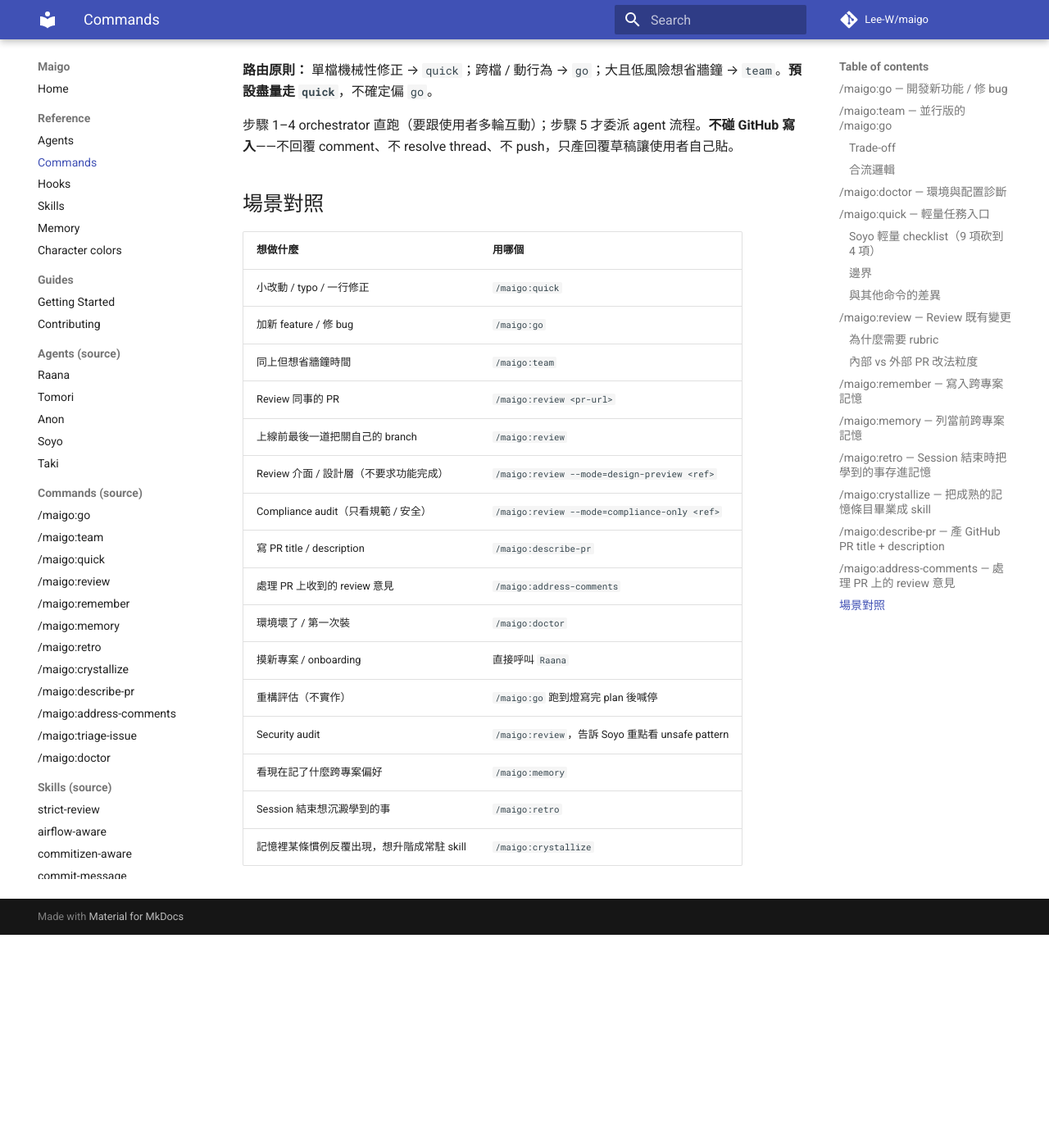
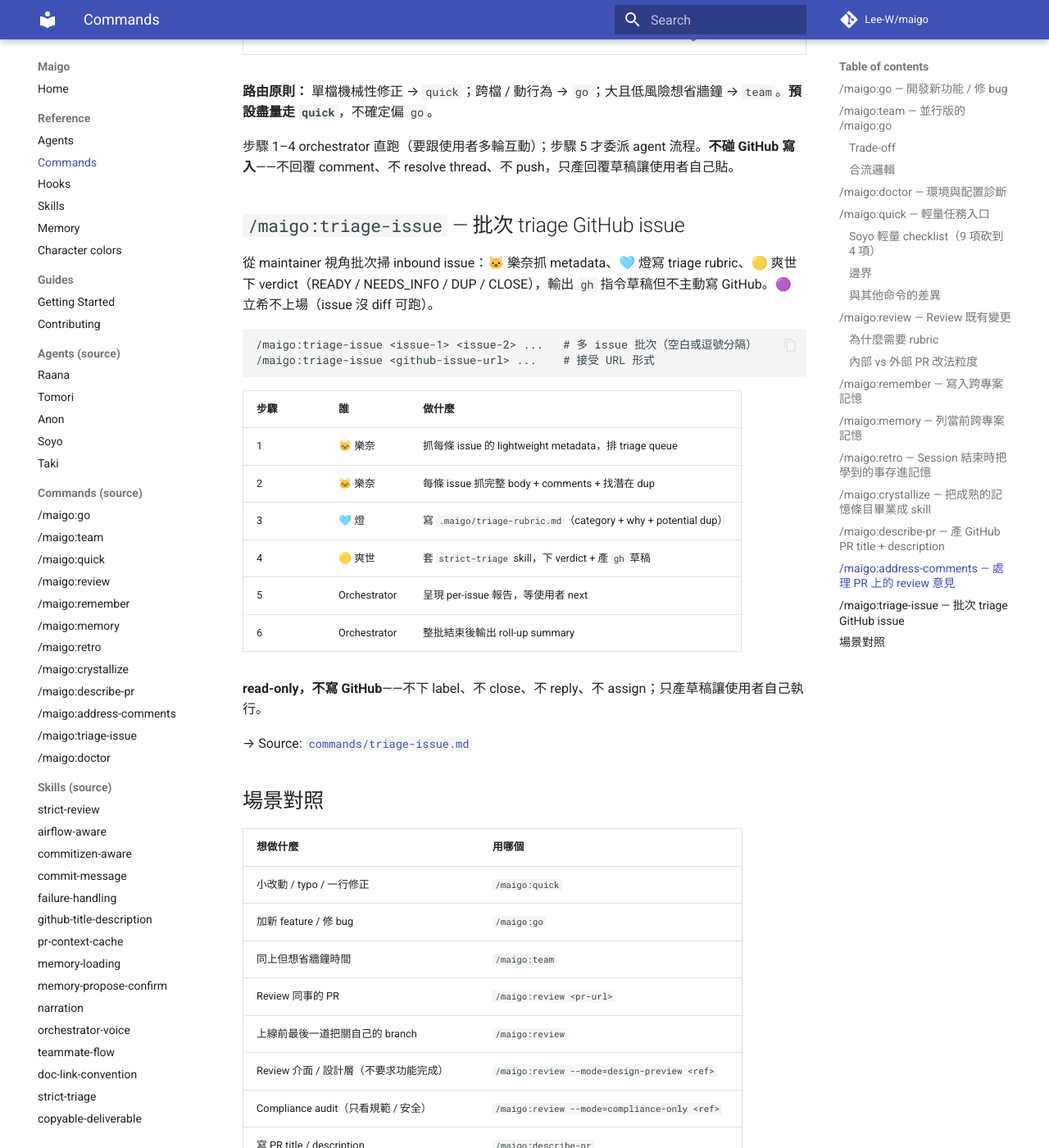
Before and after one commit to Lee-W/maigo, an MkDocs documentation site: the page built from docs/reference/commands.md, in a window 1280 px wide and 1400 px high, scrolled down 6608 px. Shown: the whole window at 82% size. Built offline with MkDocs 1.6.1 and Material for MkDocs 9.7.7, drawn with Linux system fonts in a browser that asks for light colours; comment, search, counter and statistics services are not loaded; before the commit the page ends 7748 px from its top, so only the background shows below that; some of the changed text lies outside the part shown.

Commit message:
docs: add missing crystallize and triage-issue to command listings
README and docs/reference/commands.md listed "10 commands" while there
are 12; triage-issue had no prose entry at all. Correct the count to 12,
add /maigo:crystallize and /maigo:triage-issue, and add the triage-issue
section plus its scenario-table row.

````diff
--- a/docs/reference/commands.md
+++ b/docs/reference/commands.md
@@ -238,6 +238,28 @@
 
 步驟 1–4 orchestrator 直跑（要跟使用者多輪互動）；步驟 5 才委派 agent 流程。**不碰 GitHub 寫入**——不回覆 comment、不 resolve thread、不 push，只產回覆草稿讓使用者自己貼。
 
+## `/maigo:triage-issue` — 批次 triage GitHub issue
+
+從 maintainer 視角批次掃 inbound issue：🐱 樂奈抓 metadata、🩵 燈寫 triage rubric、🟡 爽世下 verdict（READY / NEEDS_INFO / DUP / CLOSE），輸出 `gh` 指令草稿但不主動寫 GitHub。🟣 立希不上場（issue 沒 diff 可跑）。
+
+```
+/maigo:triage-issue <issue-1> <issue-2> ...   # 多 issue 批次（空白或逗號分隔）
+/maigo:triage-issue <github-issue-url> ...    # 接受 URL 形式
+```
+
+| 步驟 | 誰 | 做什麼 |
+|------|-----|--------|
+| 1 | 🐱 樂奈 | 抓每條 issue 的 lightweight metadata，排 triage queue |
+| 2 | 🐱 樂奈 | 每條 issue 抓完整 body + comments + 找潛在 dup |
+| 3 | 🩵 燈 | 寫 `.maigo/triage-rubric.md`（category + why + potential dup） |
+| 4 | 🟡 爽世 | 套 `strict-triage` skill，下 verdict + 產 `gh` 草稿 |
+| 5 | Orchestrator | 呈現 per-issue 報告，等使用者 next |
+| 6 | Orchestrator | 整批結束後輸出 roll-up summary |
+
+**read-only，不寫 GitHub**——不下 label、不 close、不 reply、不 assign；只產草稿讓使用者自己執行。
+
+→ Source: [`commands/triage-issue.md`](../commands/triage-issue.md)
+
 ## 場景對照
 
 | 想做什麼 | 用哪個 |
@@ -251,6 +273,7 @@
 | Compliance audit（只看規範 / 安全） | `/maigo:review --mode=compliance-only <ref>` |
 | 寫 PR title / description | `/maigo:describe-pr` |
 | 處理 PR 上收到的 review 意見 | `/maigo:address-comments` |
+| 批次分類 / 標記 GitHub issue | `/maigo:triage-issue` |
 | 環境壞了 / 第一次裝 | `/maigo:doctor` |
 | 摸新專案 / onboarding | 直接呼叫 `Raana` |
 | 重構評估（不實作） | `/maigo:go` 跑到燈寫完 plan 後喊停 |
````
Also changed, not shown: other parts of docs/reference/commands.md (+1 -1 lines), README.md (+1 -1 lines).
